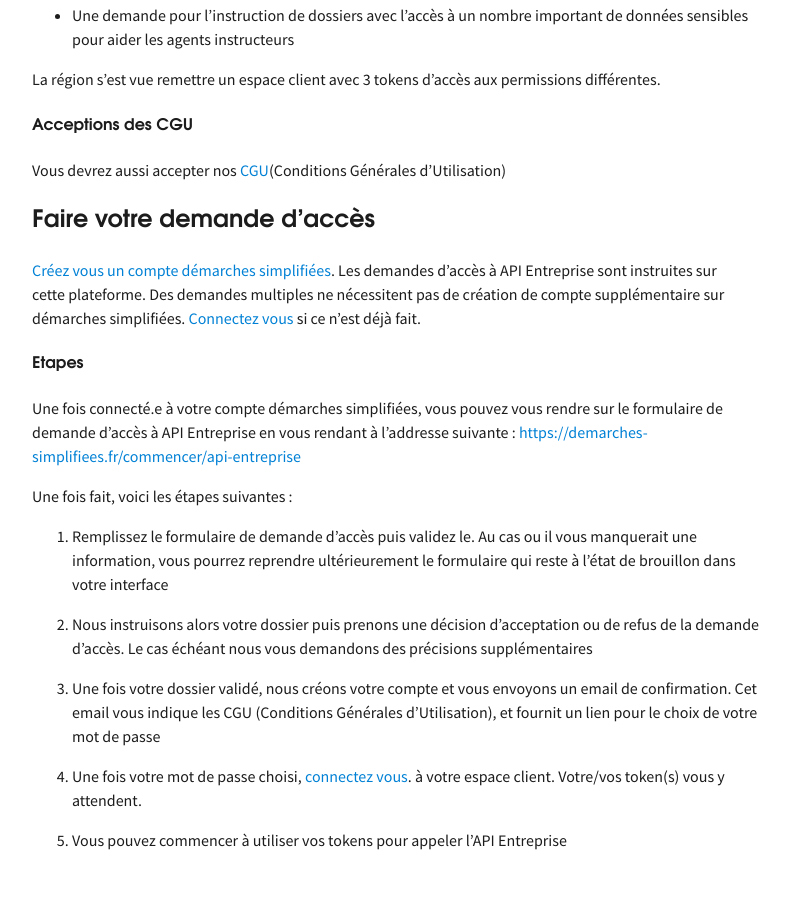
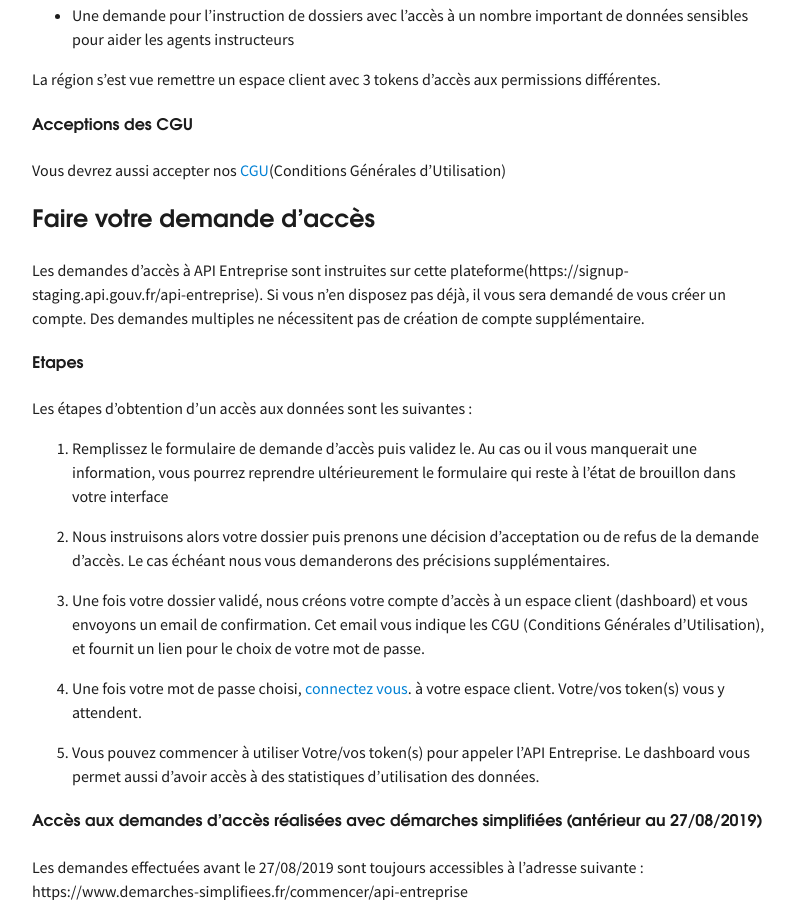
Before and after one commit to etalab/entreprise.api.gouv.fr, a Jekyll site: the page built from pages/demander_un_acces.md, in a window 1280 px wide and 900 px high, scrolled down 1189 px. Shown: the whole window, without its empty margins (238-1033 px from the left). Built offline with Jekyll 4.4.1, drawn with Linux system fonts in a browser that asks for light colours; some web fonts are replaced.

Commit message:
Update demander_un_acces.md

```diff
--- a/pages/demander_un_acces.md
+++ b/pages/demander_un_acces.md
@@ -48,33 +48,30 @@
 
 ## Faire votre demande d'accès
 
-[Créez vous un compte démarches simplifiées](https://www.demarches-simplifiees.fr/users/sign_up).
-Les demandes d'accès à API Entreprise sont instruites sur cette plateforme.
-Des demandes multiples ne nécessitent pas de création de compte supplémentaire
-sur démarches simplifiées. [Connectez vous](https://www.demarches-simplifiees.fr/users/sign_in)
-si ce n'est déjà fait.
+Les demandes d'accès à API Entreprise sont instruites sur cette plateforme(https://signup-staging.api.gouv.fr/api-entreprise).
+Si vous n'en disposez pas déjà, il vous sera demandé de vous créer un compte. Des demandes multiples ne nécessitent pas de création de compte supplémentaire.
+
 
 #### Etapes
 
-Une fois connecté.e à votre compte démarches simplifiées, vous pouvez vous rendre
-sur le formulaire de demande d'accès à API Entreprise en vous rendant à l'addresse
-suivante : [https://demarches-simplifiees.fr/commencer/api-entreprise](https://demarches-simplifiees.fr/commencer/api-entreprise)
-
-Une fois fait, voici les étapes suivantes :
+Les étapes d'obtention d'un accès aux données sont les suivantes :
 
   1. Remplissez le formulaire de demande d'accès puis validez le. Au cas ou il
      vous manquerait une information, vous pourrez reprendre ultérieurement le formulaire qui
      reste à l'état de brouillon dans votre interface
 
   2. Nous instruisons alors votre dossier puis prenons une décision d'acceptation ou de refus
-     de la demande d'accès. Le cas échéant nous vous demandons des précisions
-     supplémentaires
+     de la demande d'accès. Le cas échéant nous vous demanderons des précisions
+     supplémentaires.
 
-  3. Une fois votre dossier validé, nous créons votre compte et vous envoyons un
-     email de confirmation. Cet email vous indique les CGU (Conditions Générales
-     d'Utilisation), et fournit un lien pour le choix de votre mot de passe
+  3. Une fois votre dossier validé, nous créons votre compte d'accès à un espace client (dashboard) et vous envoyons un email de confirmation. Cet email vous indique les CGU (Conditions Générales d'Utilisation), et fournit un lien pour le choix de votre mot de passe.
 
   4. Une fois votre mot de passe choisi, [connectez vous](https://dashboard.entreprise.api.gouv.fr/login).
      à votre espace client. Votre/vos token(s) vous y attendent.
 
-  5. Vous pouvez commencer à utiliser vos tokens pour appeler l'API Entreprise
+  5. Vous pouvez commencer à utiliser Votre/vos token(s) pour appeler l'API Entreprise. Le dashboard vous permet aussi d'avoir accès à des statistiques d'utilisation des données.
+
+#### Accès aux demandes d'accès réalisées avec démarches simplifiées (antérieur au 27/08/2019)
+
+Les demandes effectuées avant le 27/08/2019 sont toujours accessibles à l'adresse suivante :
+https://www.demarches-simplifiees.fr/commencer/api-entreprise
```
